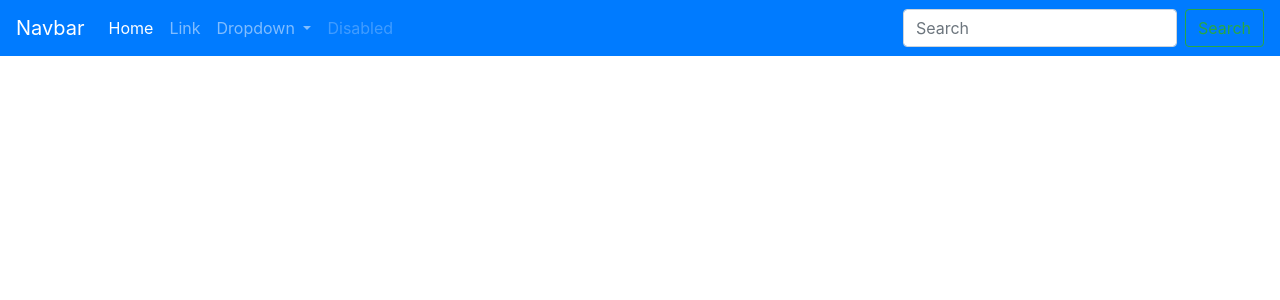
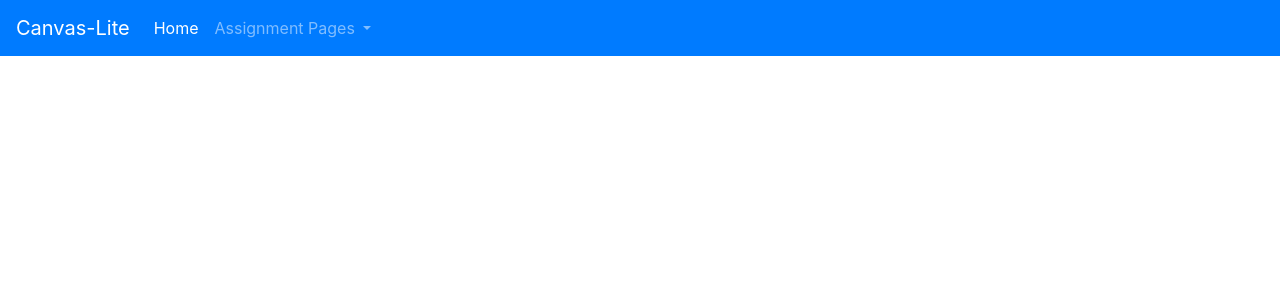
Before and after one commit to leviprice97/canvaslite, a Django app: template lms/templates/lms/base.html in a window 1280 px wide. Shown: the top 300 px of the page. Run offline with Django 3.2, Linux system fonts and the light colour scheme; the template is opened without the code that fills it, so the values that code supplies are empty; some libraries are stand-ins or nearby versions.

Commit message:
update for assignment pages

```diff
--- a/lms/templates/lms/base.html
+++ b/lms/templates/lms/base.html
@@ -10,37 +10,37 @@
     </head>
     <body>
         <nav class="navbar navbar-expand-lg navbar-dark bg-primary">
-            <a class="navbar-brand" href="#">Navbar</a>
+            <a class="navbar-brand" href="#">Canvas-Lite</a>
             <button class="navbar-toggler" type="button" data-toggle="collapse" data-target="#navbarSupportedContent" aria-controls="navbarSupportedContent" aria-expanded="false" aria-label="Toggle navigation">
                 <span class="navbar-toggler-icon"></span>
             </button>
             <div class="collapse navbar-collapse" id="navbarSupportedContent">
                 <ul class="navbar-nav mr-auto">
                     <li class="nav-item active">
-                        <a class="nav-link" href="#">Home <span class="sr-only">(current)</span></a>
+                        <a class="nav-link" href="{% url 'lms:home' %}">Home <span class="sr-only">(current)</span></a>
                     </li>
-                    <li class="nav-item">
+                   <!-- <li class="nav-item">
                         <a class="nav-link" href="#">Link</a>
-                    </li>
+                    </li>-->
                     <li class="nav-item dropdown">
                         <a class="nav-link dropdown-toggle" href="#" id="navbarDropdown" role="button" data-toggle="dropdown" aria-haspopup="true" aria-expanded="false">
-                            Dropdown
+                            Assignment Pages
                         </a>
                         <div class="dropdown-menu" aria-labelledby="navbarDropdown">
-                            <a class="dropdown-item" href="#">Action</a>
-                            <a class="dropdown-item" href="#">Another action</a>
-                            <div class="dropdown-divider"></div>
-                            <a class="dropdown-item" href="#">Something else here</a>
+                            <a class="dropdown-item" href="{% url 'lms:assignment_list' %}">Assignment List</a>
+                            <a class="dropdown-item" href="{% url 'lms:assignment_new' %}">Assignment Create</a>
+                            <!--<div class="dropdown-divider"></div>-->
                         </div>
                     </li>
-                    <li class="nav-item">
+                    <!--<li class="nav-item">
                         <a class="nav-link disabled" href="#" tabindex="-1" aria-disabled="true">Disabled</a>
-                    </li>
+                    </li>-->
                 </ul>
+                <!--
                 <form class="form-inline my-2 my-lg-0">
                     <input class="form-control mr-sm-2" type="search" placeholder="Search" aria-label="Search">
                     <button class="btn btn-outline-success my-2 my-sm-0" type="submit">Search</button>
-                </form>
+                </form>-->
             </div>
         </nav>
         <!-- Optional JavaScript -->
```
